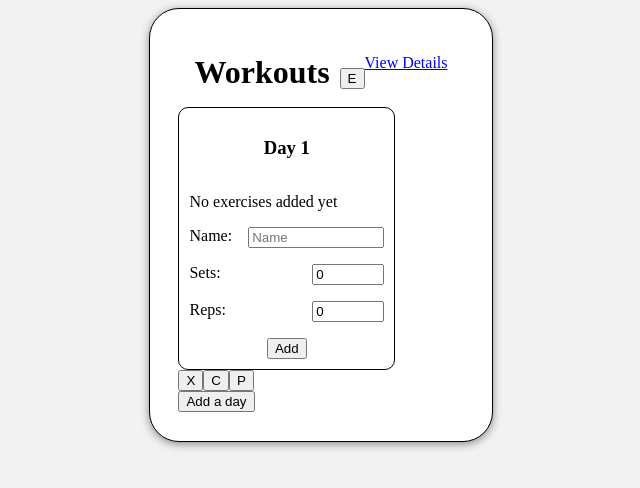
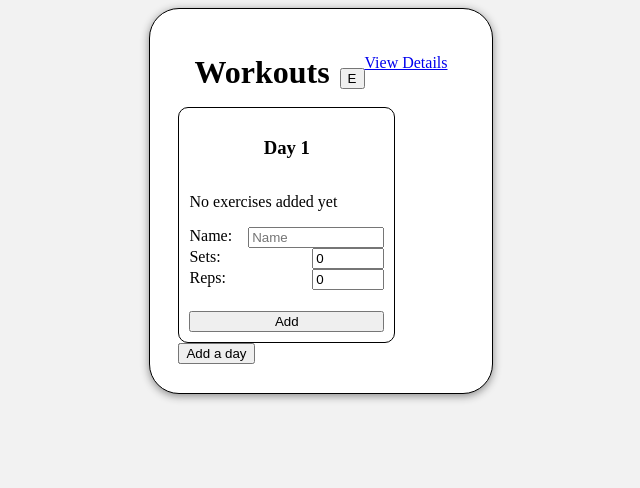
Before and after one commit to EddV99/workout-stats, a React (Vite) app: page / in a window 1280 px wide. Both pictures are taken after a click on the button "Add a day". Shown: the top 488 px of the page, without its empty margins (319-959 px from the left). Built offline with nearby package versions, Linux system fonts and the light colour scheme.

Commit message:
workout styling

```diff
--- a/src/components/Workout/Workout.module.css
+++ b/src/components/Workout/Workout.module.css
@@ -7,10 +7,16 @@
   padding: 10px;
   border-radius: 10px;
   gap: 1.0rem;
+  height: 100%;
 }
 
 #exercises {
   width: 100%;
+}
+
+#exerciseContainer{
+  display: flex;
+  gap: 5px;
 }
 
 #name, #sets, #reps {
@@ -27,3 +33,10 @@
 #sets input, #reps input {
   max-width: 4.0rem;
 }
+
+#inputContainer{
+  height: 100%;
+  display: flex;
+  flex-direction: column;
+  justify-content: space-between;
+}
--- a/src/components/Workout/Workout.tsx
+++ b/src/components/Workout/Workout.tsx
@@ -51,7 +51,7 @@
           currentWorkout.exercises.length > 0 ?
             currentWorkout.exercises.map((e) => {
               return (
-                <div key={e.id}>
+                <div key={e.id} id={Styles.exerciseContainer}>
                   <Exercise id={e.id} index={index} />
                   <button onClick={() => handleRemoveExercise(currentWorkout!.index, e.id)}>D</button>
                 </div>
@@ -60,6 +60,8 @@
             : <div>No exercises added yet</div>
         }
       </div>
+      <div id={Styles.inputContainer}>
+        <div>
           <div id={Styles.name} >
             Name:
             <input ref={nameInputRef} onChange={(e) => setName(e.target.value)} value={name} placeholder="Name" />
@@ -72,7 +74,9 @@
             Reps:
             <input onChange={(e) => setReps(e.target.valueAsNumber)} value={reps} placeholder="Reps" type="number" />
           </div>
+        </div>
         <button onClick={handleClick}>Add</button>
+      </div>
     </div>
   );
 }
```
Lines whose indentation alone changed are shown as unchanged.
